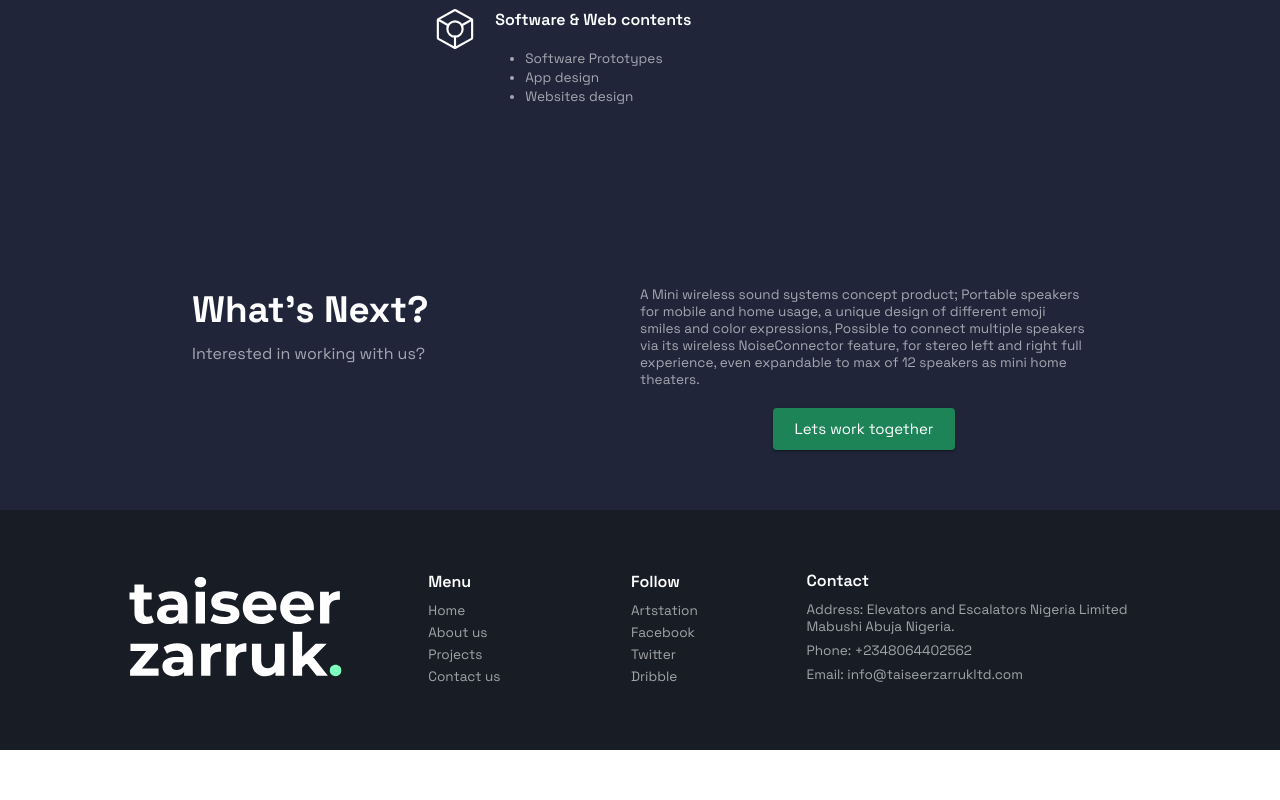
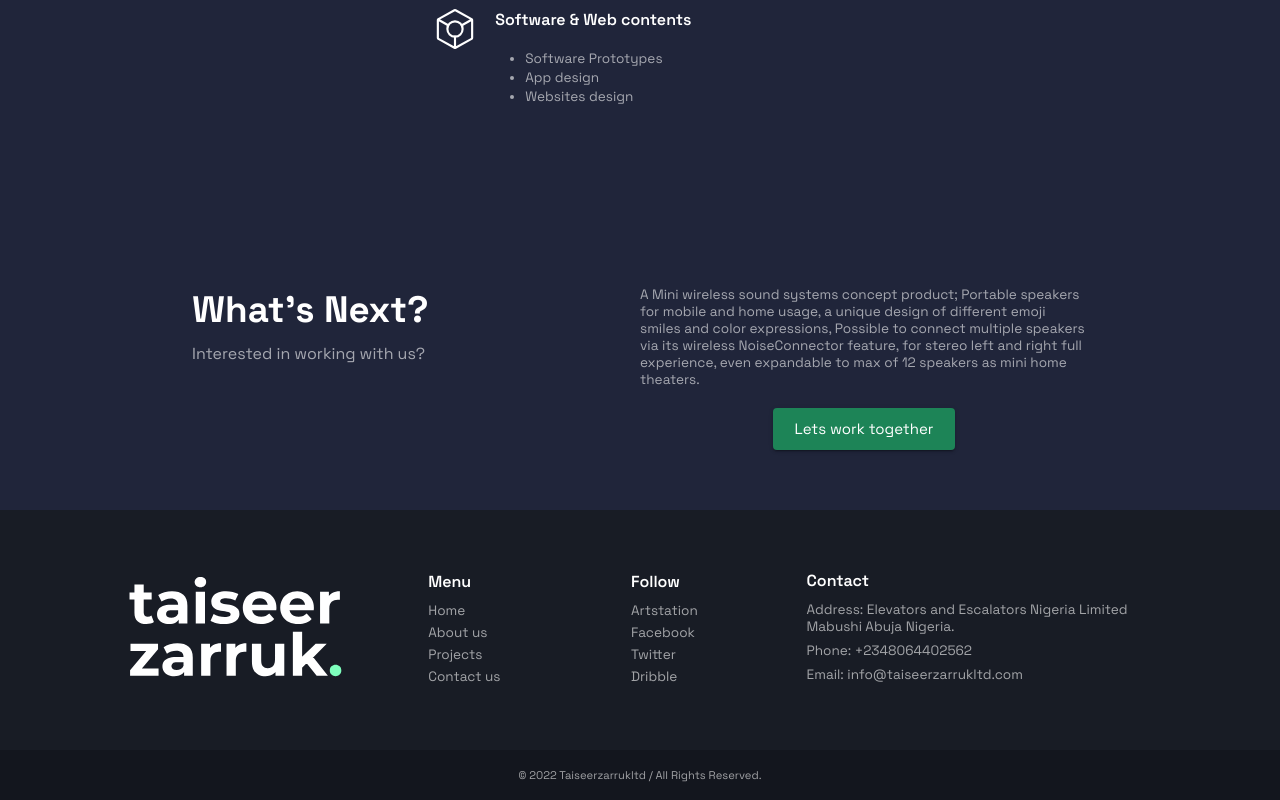
Before and after one commit to Habib-Ahmad/taiseer-zarruk, a Next.js app: page / in a window 1280 px wide. Shown: the part 1712-2512 px from the top of the page. Before the commit the page ends 2462 px from the top, so only its background shows below. Built offline with nearby package versions, Linux system fonts and the light colour scheme.

Commit message:
Added copyeight section

```diff
--- a/src/components/Footer/index.jsx
+++ b/src/components/Footer/index.jsx
@@ -5,6 +5,7 @@ import styles from "./styles.module.scss";
 
 const Footer = () => {
   return (
+    <>
       <footer className={styles.container}>
         <Image src={logo} alt="taiseer zarruk" className={styles.logo} />
 
@@ -55,6 +56,11 @@ const Footer = () => {
           </div>
         </div>
       </footer>
+
+      <p className={styles.copyright}>
+        © 2022 Taiseerzarrukltd / All Rights Reserved.
+      </p>
+    </>
   );
 };
 
--- a/src/components/Footer/styles.module.scss
+++ b/src/components/Footer/styles.module.scss
@@ -105,3 +105,12 @@
     }
   }
 }
+
+.copyright {
+  background-color: $color-secondary-dark;
+  height: 50px;
+  color: $color-text;
+  display: grid;
+  place-items: center;
+  font-size: 0.7rem;
+}
```
Lines whose indentation alone changed are shown as unchanged.
